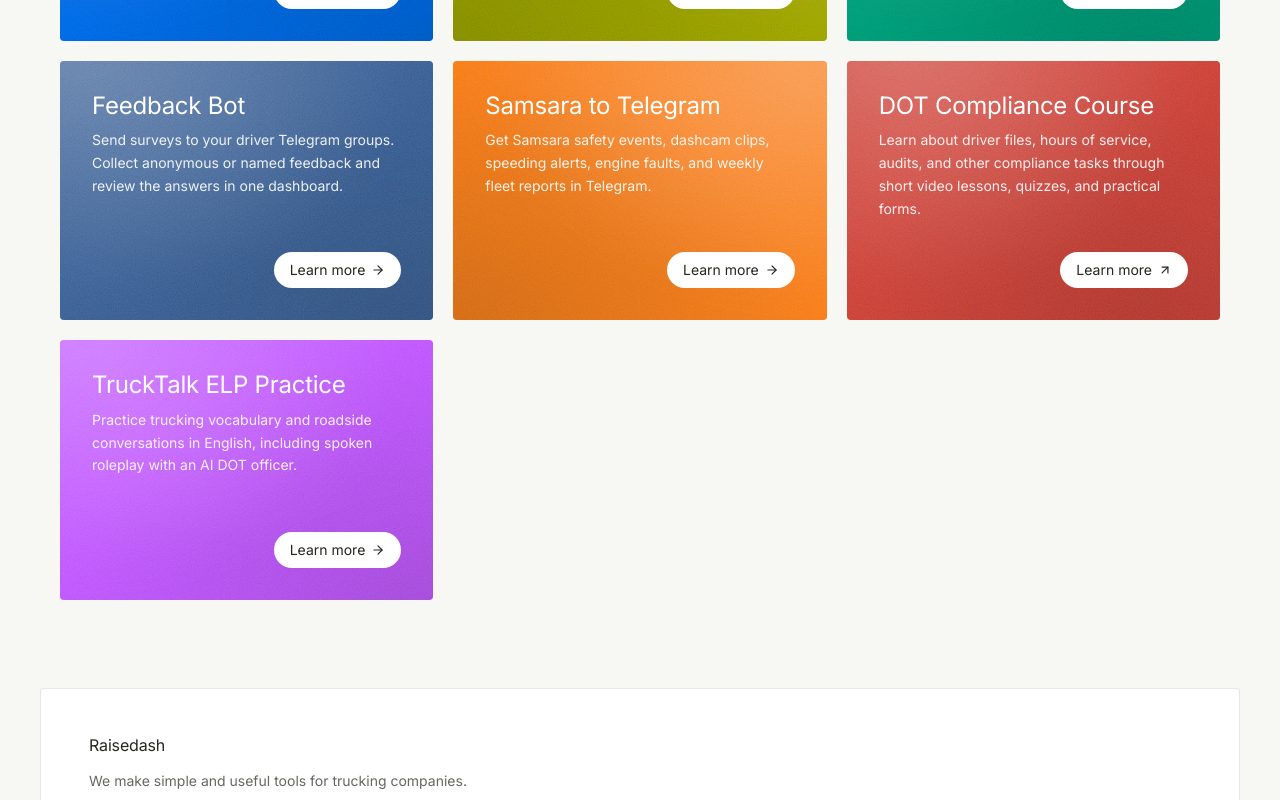
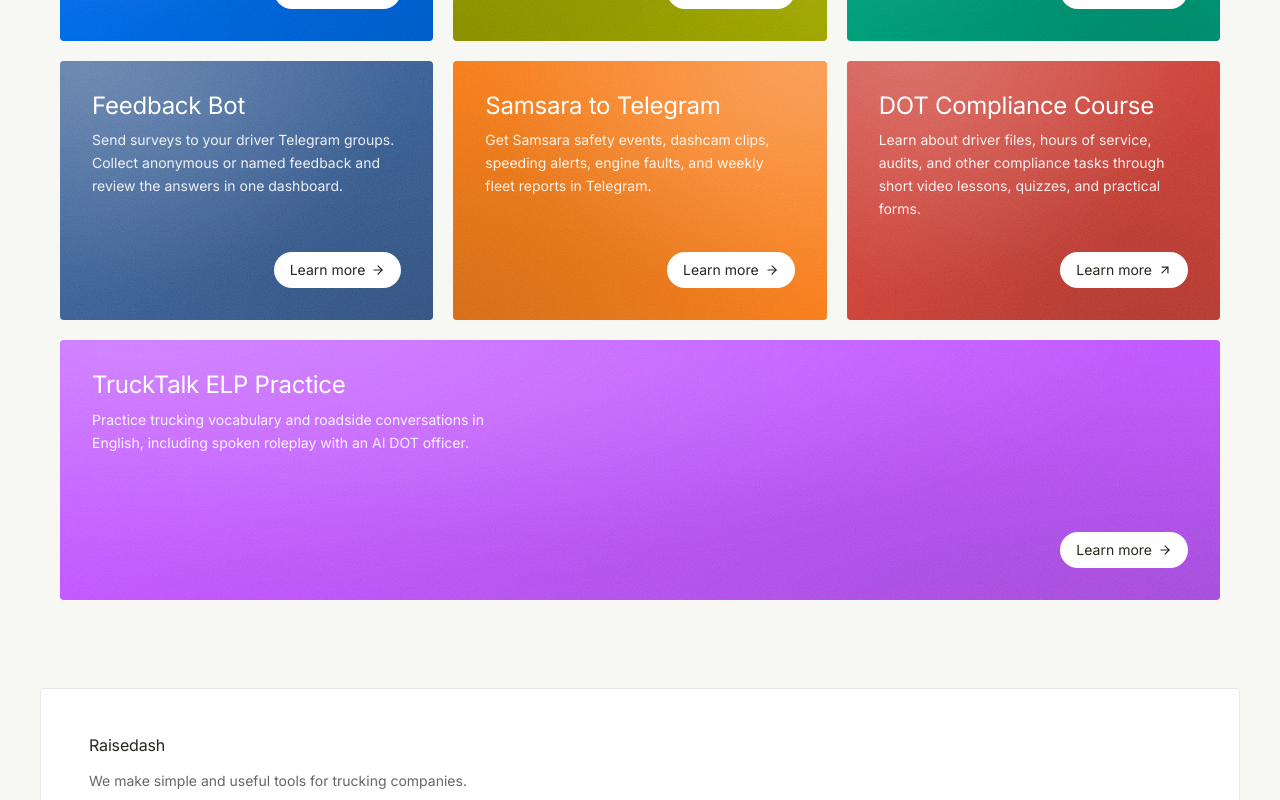
Before and after one commit to ShJavokhir/raisedash-landing-page, a Next.js app: page / in a window 1280 px wide. Shown: the part 532-1332 px from the top of the page. Built offline with nearby package versions, Linux system fonts and the light colour scheme; no server answers.

Commit message:
fix(marketing): match the Feedback demo to the live form and fill the last grid row
- Demo shows the single "Anonymous feedback" line and the real "Thank you"
  screen; FAQ no longer mentions a driver reminder the form dropped.
- A last homepage card alone on its row now spans it (7 products).

```diff
--- a/src/pages/index.tsx
+++ b/src/pages/index.tsx
@@ -44,7 +44,16 @@
         >
           <ul className="grid auto-rows-fr gap-5 md:grid-cols-2 lg:grid-cols-6">
             {products.map(({ name, description, href, plate }, index) => (
-              <li key={href} className="min-w-0 lg:col-span-2">
+              <li
+                key={href}
+                className={cn(
+                  "min-w-0 lg:col-span-2",
+                  // A last card alone on its row stretches across it instead of
+                  // leaving a hole: 2 per row at md, 3 per row at lg.
+                  index === products.length - 1 && products.length % 2 === 1 && "md:col-span-2",
+                  index === products.length - 1 && products.length % 3 === 1 && "lg:col-span-6"
+                )}
+              >
                 <Link
                   href={href}
                   aria-label={`Explore ${name}`}
--- a/src/pages/products/feedback-telegram-bot.tsx
+++ b/src/pages/products/feedback-telegram-bot.tsx
@@ -71,7 +71,7 @@
   {
     question: "How does anonymous feedback work?",
     answer:
-      "Anonymous responses have no name or Telegram group attached. The same survey link is shared with every selected group. Drivers see a reminder to avoid names or details that could identify them in their answers. If only one person answers, or the answer describes a specific incident, the company may still recognize them.",
+      "Anonymous responses have no name or Telegram group attached. The same survey link is shared with every selected group. If only one person answers, or the answer describes a specific incident, the company may still recognize them.",
   },
   {
     question: "Who can see the answers?",
@@ -110,10 +110,9 @@
         {sent ? (
           <div className="space-y-4 px-6 py-12 text-center">
             <CheckCircle2 className="mx-auto h-10 w-10 text-[#265b43]" />
-            <h3 className="text-xl">A small question. A useful answer.</h3>
-            <p className="text-sm text-[#6d6c63]">
-              That is what drivers see after submitting. This example did not save or send anything.
-            </p>
+            <h3 className="text-xl">Thank you</h3>
+            <p className="text-sm text-[#6d6c63]">Your feedback was sent to Example Fleet.</p>
+            <p className="text-xs text-[#6d6c63]">This example did not save or send anything.</p>
             <button
               type="button"
               onClick={() => {
@@ -135,12 +134,10 @@
                 Help us make next week a little better.
               </p>
             </div>
-            <div className="flex gap-2 rounded-lg bg-[#f0f1eb] p-3 text-xs leading-relaxed">
-              <ShieldCheck className="mt-0.5 h-4 w-4 shrink-0" />
-              <p>
-                Anonymous feedback. Your name and Telegram group are not attached to your answers.
-              </p>
-            </div>
+            <p className="flex items-center gap-1.5 text-sm">
+              <ShieldCheck className="h-4 w-4 shrink-0" />
+              Anonymous feedback
+            </p>
             <fieldset>
               <legend className="mb-3 text-sm">How supported did you feel?</legend>
               <div className="grid grid-cols-5 gap-2">
```
